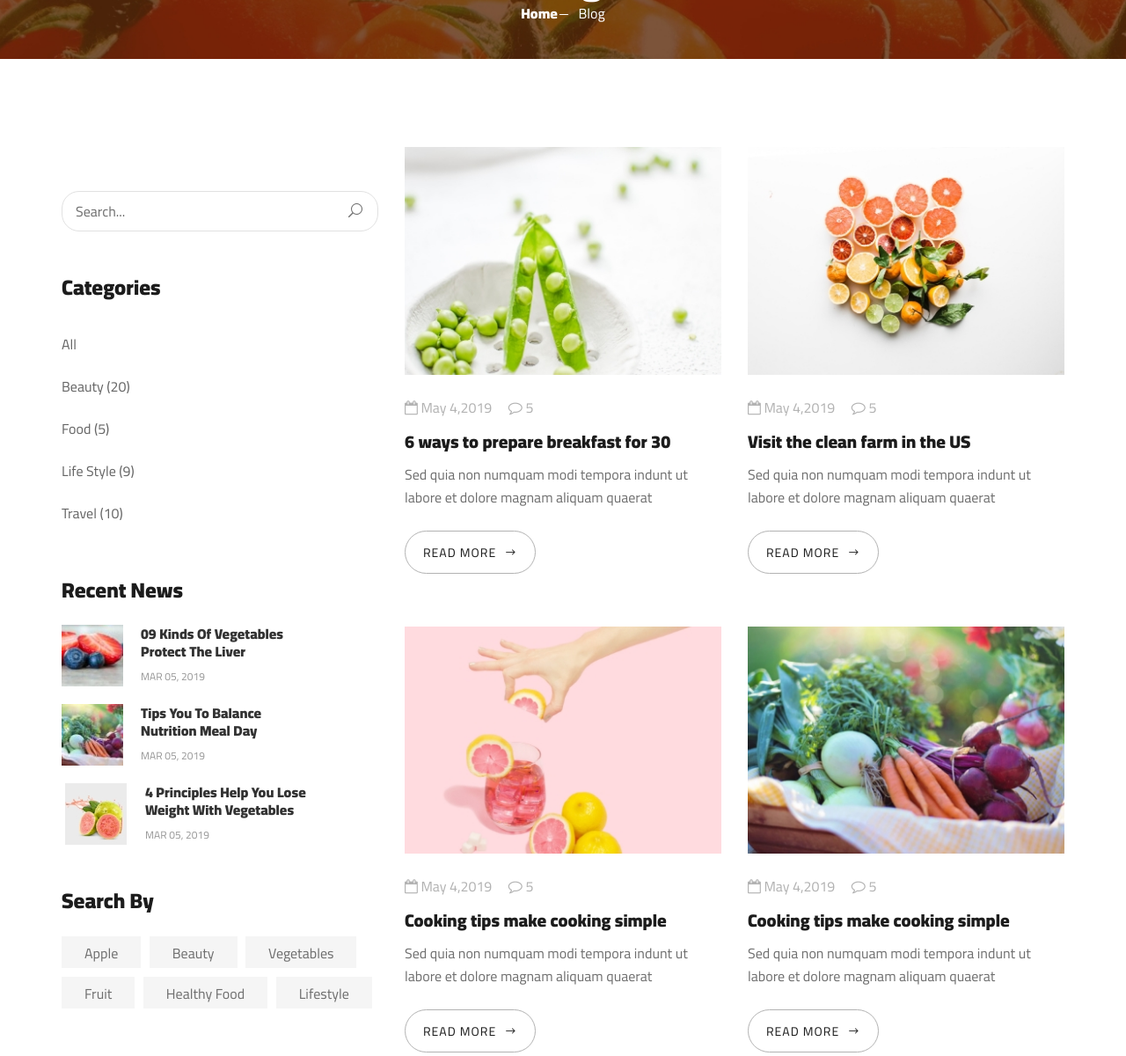
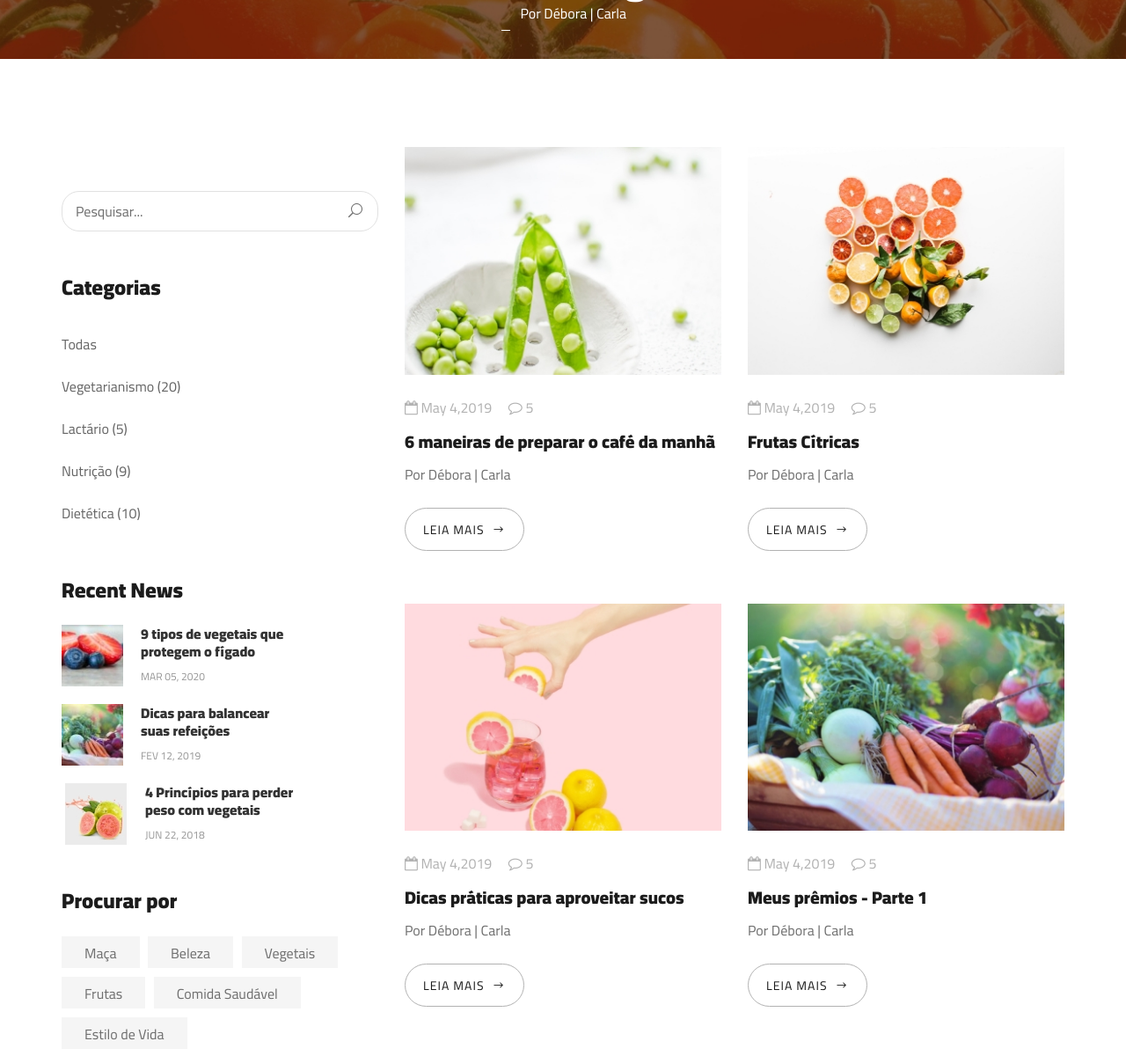
Before and after one commit to otavioaleixo/carla-debora, a plain HTML site: page blog.html in a window 1280 px wide. Shown: the part 377-1577 px from the top of the page at 88% size. Drawn offline with Linux system fonts and the light colour scheme.

Commit message:
Update blog.html

```diff
--- a/blog.html
+++ b/blog.html
@@ -7,7 +7,7 @@
     <meta name="keywords" content="Ogani, unica, creative, html">
     <meta name="viewport" content="width=device-width, initial-scale=1.0">
     <meta http-equiv="X-UA-Compatible" content="ie=edge">
-    <title>Ogani | Template</title>
+    <title>Carla | Débora</title>
 
     <!-- Google Font -->
     <link href="https://fonts.googleapis.com/css2?family=Cairo:wght@200;300;400;600;900&display=swap" rel="stylesheet">
@@ -176,7 +176,7 @@
                     <div class="hero__categories">
                         <div class="hero__categories__all">
                             <i class="fa fa-bars"></i>
-                            <span>All departments</span>
+                            <span>Todas</span>
                         </div>
                         <ul>
                             <li><a href="#">Fresh Meat</a></li>
@@ -201,8 +201,8 @@
                                     All Categories
                                     <span class="arrow_carrot-down"></span>
                                 </div>
-                                <input type="text" placeholder="What do yo u need?">
-                                <button type="submit" class="site-btn">SEARCH</button>
+                                <input type="text" placeholder="O que você precisa?">
+                                <button type="submit" class="site-btn">PROCURAR</button>
                             </form>
                         </div>
                         <div class="hero__search__phone">
@@ -227,10 +227,10 @@
             <div class="row">
                 <div class="col-lg-12 text-center">
                     <div class="breadcrumb__text">
-                        <h2>Blog</h2>
+                        <h2>Meu Blog</h2>
                         <div class="breadcrumb__option">
-                            <a href="./index.html">Home</a>
-                            <span>Blog</span>
+                            <a href="./index.html"></a>
+                            <span>Por Débora | Carla</span>
                         </div>
                     </div>
                 </div>
@@ -247,18 +247,18 @@
                     <div class="blog__sidebar">
                         <div class="blog__sidebar__search">
                             <form action="#">
-                                <input type="text" placeholder="Search...">
+                                <input type="text" placeholder="Pesquisar...">
                                 <button type="submit"><span class="icon_search"></span></button>
                             </form>
                         </div>
                         <div class="blog__sidebar__item">
-                            <h4>Categories</h4>
+                            <h4>Categorias</h4>
                             <ul>
-                                <li><a href="#">All</a></li>
-                                <li><a href="#">Beauty (20)</a></li>
-                                <li><a href="#">Food (5)</a></li>
-                                <li><a href="#">Life Style (9)</a></li>
-                                <li><a href="#">Travel (10)</a></li>
+                                <li><a href="#">Todas</a></li>
+                                <li><a href="#">Vegetarianismo (20)</a></li>
+                                <li><a href="#">Lactário (5)</a></li>
+                                <li><a href="#">Nutrição (9)</a></li>
+                                <li><a href="#">Dietética (10)</a></li>
                             </ul>
                         </div>
                         <div class="blog__sidebar__item">
@@ -269,8 +269,8 @@
                                         <img src="img/blog/sidebar/sr-1.jpg" alt="">
                                     </div>
                                     <div class="blog__sidebar__recent__item__text">
-                                        <h6>09 Kinds Of Vegetables<br /> Protect The Liver</h6>
-                                        <span>MAR 05, 2019</span>
+                                        <h6>9 tipos de vegetais que<br /> protegem o fígado</h6>
+                                        <span>MAR 05, 2020</span>
                                     </div>
                                 </a>
                                 <a href="#" class="blog__sidebar__recent__item">
@@ -278,8 +278,8 @@
                                         <img src="img/blog/sidebar/sr-2.jpg" alt="">
                                     </div>
                                     <div class="blog__sidebar__recent__item__text">
-                                        <h6>Tips You To Balance<br /> Nutrition Meal Day</h6>
-                                        <span>MAR 05, 2019</span>
+                                        <h6>Dicas para balancear<br /> suas refeições</h6>
+                                        <span>FEV 12, 2019</span>
                                     </div>
                                 </a>
                                 <a href="#" class="blog__sidebar__recent__item">
@@ -287,21 +287,21 @@
                                         <img src="img/blog/sidebar/sr-3.jpg" alt="">
                                     </div>
                                     <div class="blog__sidebar__recent__item__text">
-                                        <h6>4 Principles Help You Lose <br />Weight With Vegetables</h6>
-                                        <span>MAR 05, 2019</span>
+                                        <h6>4 Princípios para perder <br />peso com vegetais</h6>
+                                        <span>JUN 22, 2018</span>
                                     </div>
                                 </a>
                             </div>
                         </div>
                         <div class="blog__sidebar__item">
-                            <h4>Search By</h4>
+                            <h4>Procurar por</h4>
                             <div class="blog__sidebar__item__tags">
-                                <a href="#">Apple</a>
-                                <a href="#">Beauty</a>
-                                <a href="#">Vegetables</a>
-                                <a href="#">Fruit</a>
-                                <a href="#">Healthy Food</a>
-                                <a href="#">Lifestyle</a>
+                                <a href="#">Maça</a>
+                                <a href="#">Beleza</a>
+                                <a href="#">Vegetais</a>
+                                <a href="#">Frutas</a>
+                                <a href="#">Comida Saudável</a>
+                                <a href="#">Estilo de Vida</a>
                             </div>
                         </div>
                     </div>
@@ -318,10 +318,9 @@
                                         <li><i class="fa fa-calendar-o"></i> May 4,2019</li>
                                         <li><i class="fa fa-comment-o"></i> 5</li>
                                     </ul>
-                                    <h5><a href="#">6 ways to prepare breakfast for 30</a></h5>
-                                    <p>Sed quia non numquam modi tempora indunt ut labore et dolore magnam aliquam
-                                        quaerat </p>
-                                    <a href="#" class="blog__btn">READ MORE <span class="arrow_right"></span></a>
+                                    <h5><a href="#">6 maneiras de preparar o café da manhã</a></h5>
+                                    <p>Por Débora | Carla</p>
+                                    <a href="#" class="blog__btn">Leia Mais <span class="arrow_right"></span></a>
                                 </div>
                             </div>
                         </div>
@@ -335,10 +334,9 @@
                                         <li><i class="fa fa-calendar-o"></i> May 4,2019</li>
                                         <li><i class="fa fa-comment-o"></i> 5</li>
                                     </ul>
-                                    <h5><a href="#">Visit the clean farm in the US</a></h5>
-                                    <p>Sed quia non numquam modi tempora indunt ut labore et dolore magnam aliquam
-                                        quaerat </p>
-                                    <a href="#" class="blog__btn">READ MORE <span class="arrow_right"></span></a>
+                                    <h5><a href="#">Frutas Cítricas</a></h5>
+                                    <p>Por Débora | Carla</p>
+                                    <a href="#" class="blog__btn">Leia Mais <span class="arrow_right"></span></a>
                                 </div>
                             </div>
                         </div>
@@ -352,10 +350,9 @@
                                         <li><i class="fa fa-calendar-o"></i> May 4,2019</li>
                                         <li><i class="fa fa-comment-o"></i> 5</li>
                                     </ul>
-                                    <h5><a href="#">Cooking tips make cooking simple</a></h5>
-                                    <p>Sed quia non numquam modi tempora indunt ut labore et dolore magnam aliquam
-                                        quaerat </p>
-                                    <a href="#" class="blog__btn">READ MORE <span class="arrow_right"></span></a>
+                                    <h5><a href="#">Dicas práticas para aproveitar sucos</a></h5>
+                                    <p>Por Débora | Carla</p>
+                                    <a href="#" class="blog__btn">Leia Mais <span class="arrow_right"></span></a>
                                 </div>
                             </div>
                         </div>
@@ -369,10 +366,9 @@
                                         <li><i class="fa fa-calendar-o"></i> May 4,2019</li>
                                         <li><i class="fa fa-comment-o"></i> 5</li>
                                     </ul>
-                                    <h5><a href="#">Cooking tips make cooking simple</a></h5>
-                                    <p>Sed quia non numquam modi tempora indunt ut labore et dolore magnam aliquam
-                                        quaerat </p>
-                                    <a href="#" class="blog__btn">READ MORE <span class="arrow_right"></span></a>
+                                    <h5><a href="#">Meus prêmios - Parte 1</a></h5>
+                                    <p>Por Débora | Carla</p>
+                                    <a href="#" class="blog__btn">Leia Mais <span class="arrow_right"></span></a>
                                 </div>
                             </div>
                         </div>
@@ -386,10 +382,9 @@
                                         <li><i class="fa fa-calendar-o"></i> May 4,2019</li>
                                         <li><i class="fa fa-comment-o"></i> 5</li>
                                     </ul>
-                                    <h5><a href="#">The Moment You Need To Remove Garlic From The Menu</a></h5>
-                                    <p>Sed quia non numquam modi tempora indunt ut labore et dolore magnam aliquam
-                                        quaerat </p>
-                                    <a href="#" class="blog__btn">READ MORE <span class="arrow_right"></span></a>
+                                    <h5><a href="#">Meus prêmios - Parte 2</a></h5>
+                                    <p>Por Débora | Carla</p>
+                                    <a href="#" class="blog__btn">Leia Mais <span class="arrow_right"></span></a>
                                 </div>
                             </div>
                         </div>
@@ -403,10 +398,9 @@
                                         <li><i class="fa fa-calendar-o"></i> May 4,2019</li>
                                         <li><i class="fa fa-comment-o"></i> 5</li>
                                     </ul>
-                                    <h5><a href="#">Cooking tips make cooking simple</a></h5>
-                                    <p>Sed quia non numquam modi tempora indunt ut labore et dolore magnam aliquam
-                                        quaerat </p>
-                                    <a href="#" class="blog__btn">READ MORE <span class="arrow_right"></span></a>
+                                    <h5><a href="#">O melhor da culinária italiana</a></h5>
+                                    <p>SPor Débora | Carla</p>
+                                    <a href="#" class="blog__btn">Leia Mais <span class="arrow_right"></span></a>
                                 </div>
                             </div>
                         </div>
```
